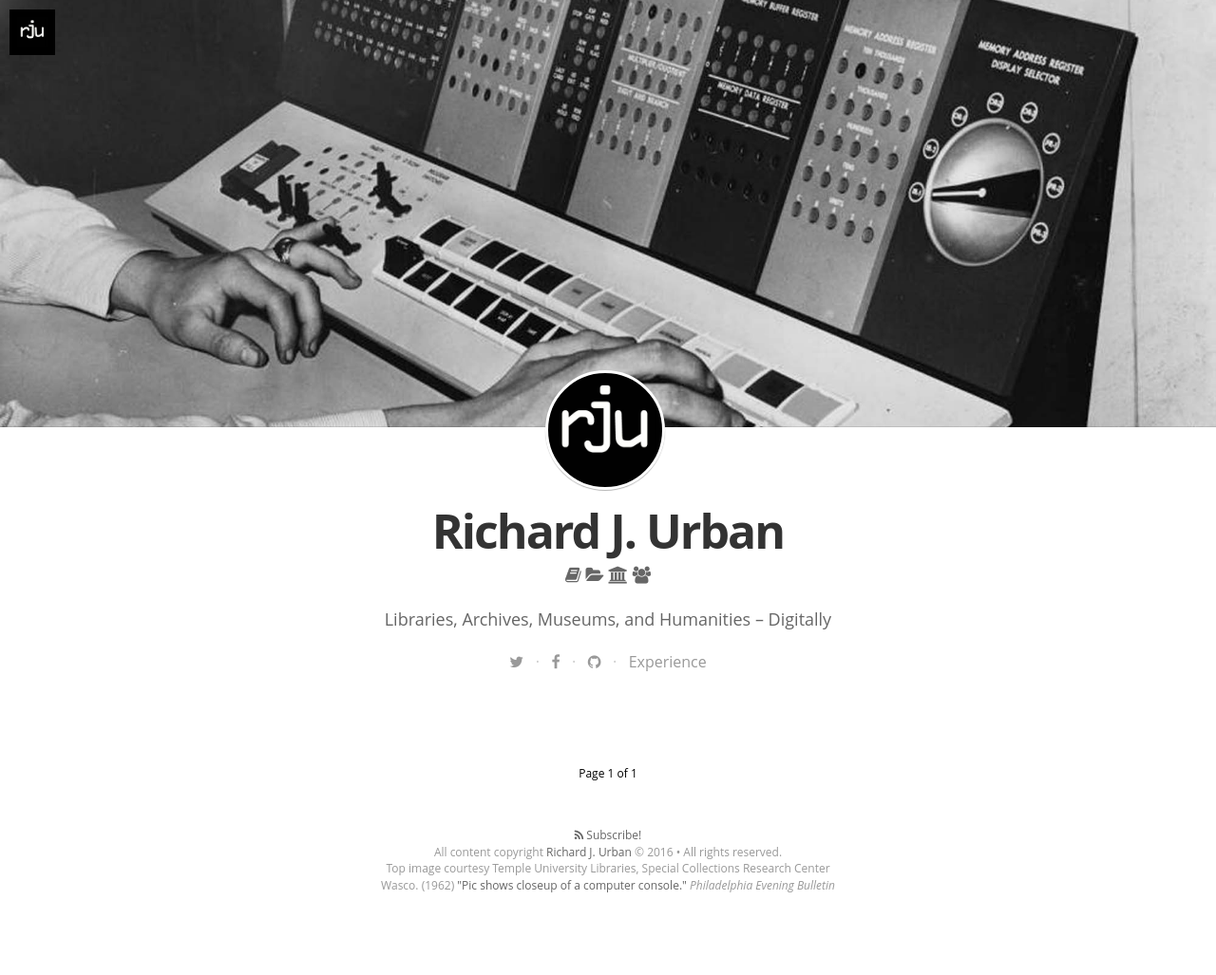
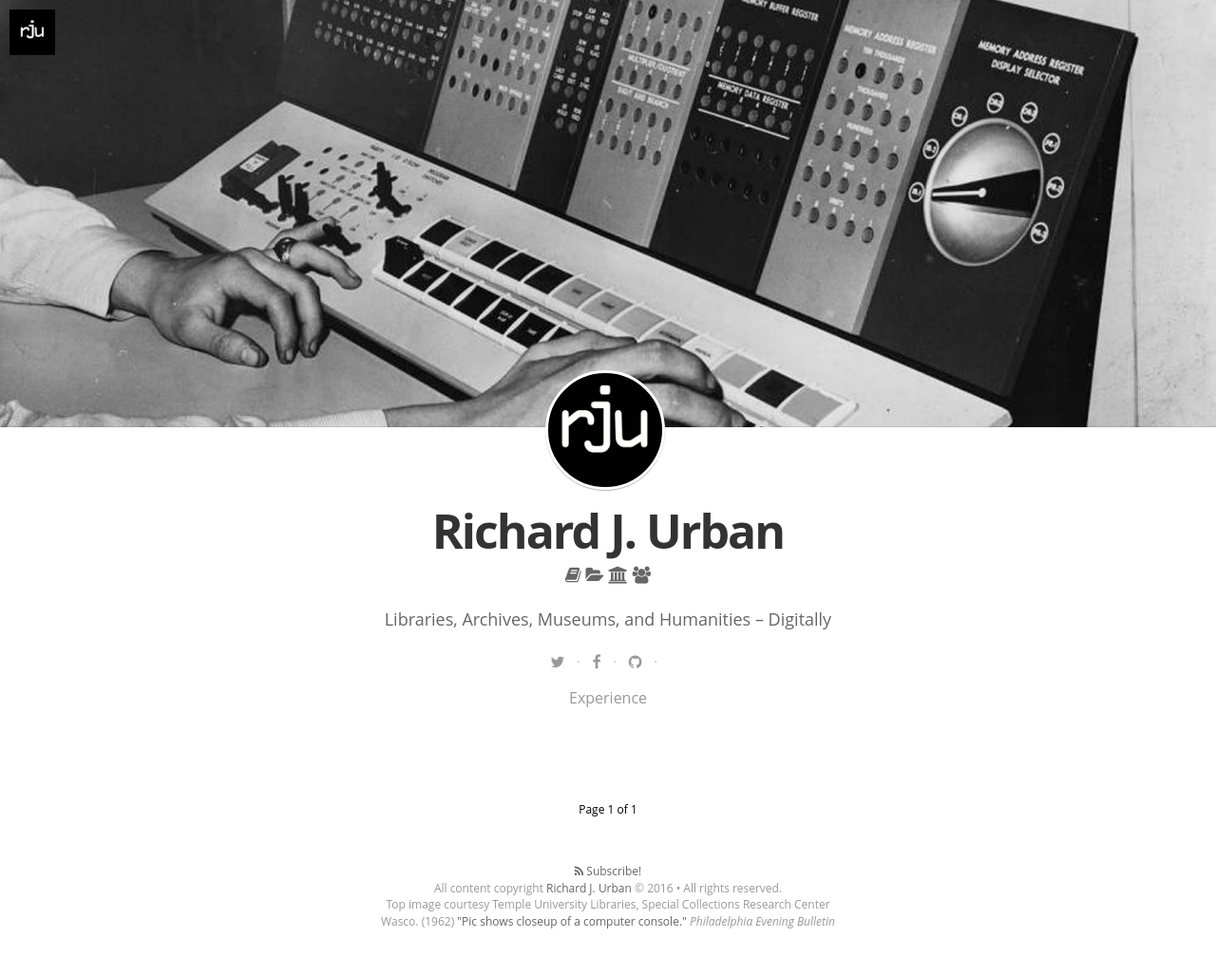
Before and after one commit to musebrarian/musebrarian.github.io, a Jekyll site: the page built from index.html, in a window 1280 px wide. Shown: the whole page at 95% size. Built offline with Jekyll 4.4.1, drawn with Linux system fonts in a browser that asks for light colours; nearby versions of some CDN libraries; some web fonts are replaced; the list of posts is cut into pages by our own code; before the commit the page ends 989 px from its top, so only the background shows below that.

Commit message:
new line?

```diff
--- a/index.html
+++ b/index.html
@@ -26,7 +26,7 @@ layout: default
       {% endfor %}
       <!-- <a href="/about/">About &nbsp;</a>
       <i class="fa fa-circle" aria-hidden="true"></i>&nbsp; -->
-      <a href="/experience/">Experience</a>
+      <p><a href="/experience/">Experience</a></p>
     </div>
 </header>
 
```
